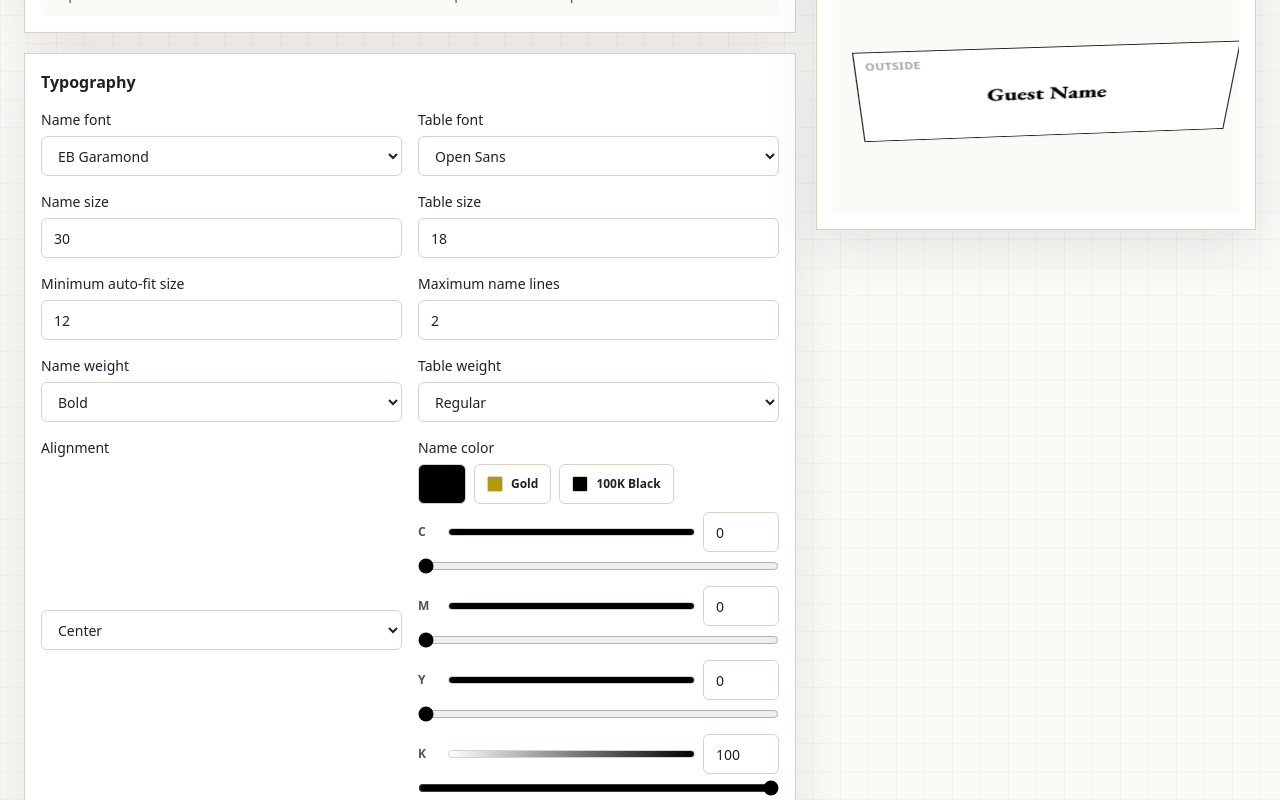
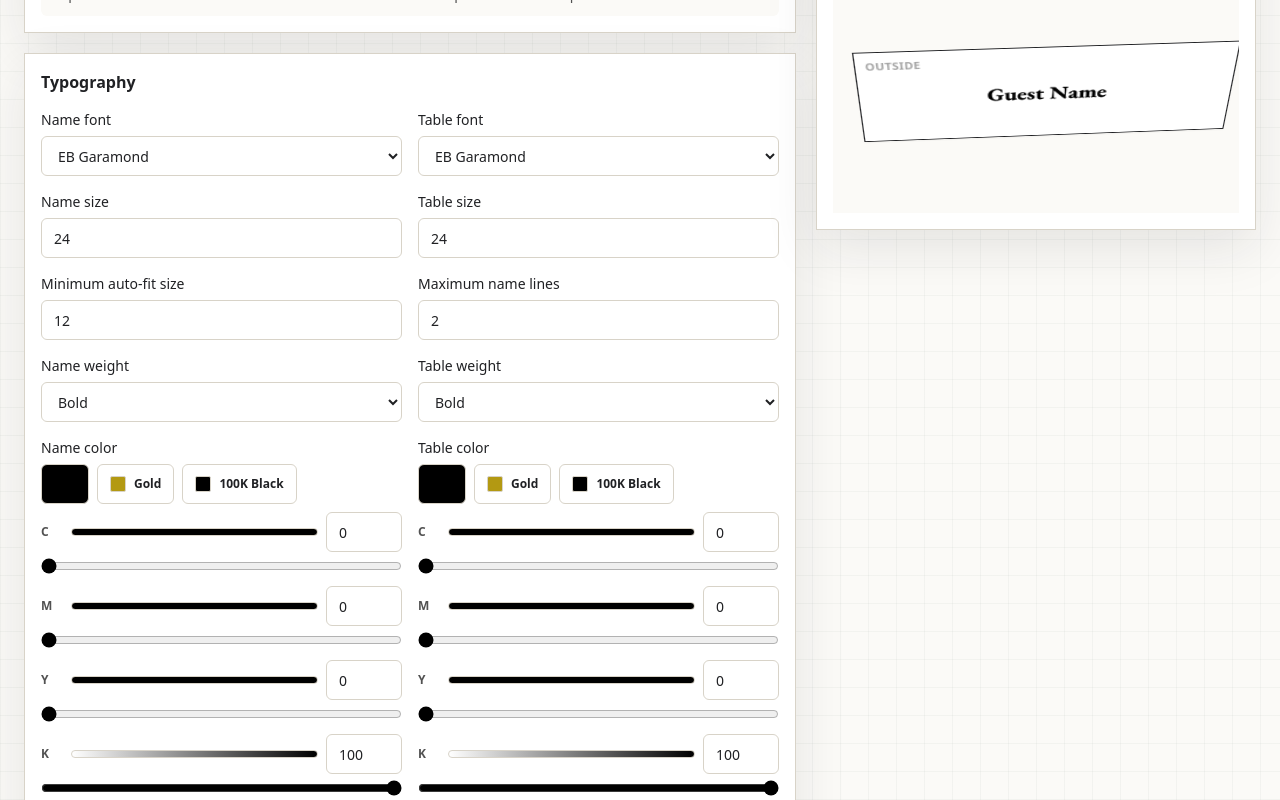
Before and after one commit to jacobrosenfeld/placecard-generator, a Next.js app: page /projects/new in a window 1280 px wide. Shown: the part 880-1680 px from the top of the page. Built offline with nearby package versions, Linux system fonts and the light colour scheme.

Commit message:
feat: update project typography defaults

```diff
--- a/package.json
+++ b/package.json
@@ -1,6 +1,6 @@
 {
   "name": "placecard-generator",
-  "version": "0.1.0",
+  "version": "0.1.1",
   "private": true,
   "license": "MIT",
   "scripts": {
--- a/src/app/projects/new/page.tsx
+++ b/src/app/projects/new/page.tsx
@@ -23,25 +23,23 @@ const defaultSettings: ProjectSettings = {
   unit: "in",
   foldType: "horizontal-tent",
   bleed: 0.125,
-  safeMargin: 0.125,
+  safeMargin: 0.25,
   outputMode: "single-up",
   includeLogo: false,
   nameText: {
     fontFamily: "eb-garamond",
-    fontSize: 30,
+    fontSize: 24,
     minFontSize: 12,
     fontWeight: "bold",
-    align: "center",
     uppercase: false,
     maxLines: 2,
     color: { mode: "cmyk", c: 0, m: 0, y: 0, k: 100 }
   },
   tableText: {
-    fontFamily: "open-sans",
-    fontSize: 18,
+    fontFamily: "eb-garamond",
+    fontSize: 24,
     minFontSize: 10,
-    fontWeight: "normal",
-    align: "center",
+    fontWeight: "bold",
     uppercase: false,
     maxLines: 1,
     color: { mode: "cmyk", c: 0, m: 0, y: 0, k: 100 }
--- a/src/components/TypographyControls.tsx
+++ b/src/components/TypographyControls.tsx
@@ -101,24 +101,6 @@ export function TypographyControls({
                 {FONT_WEIGHT_LABELS[weight]}
               </option>
             ))}
-          </select>
-        </Field>
-        <Field label="Alignment">
-          <select
-            className={controlClass}
-            value={settings.nameText.align}
-            onChange={(event) => {
-              const align = event.target.value as TextStyle["align"];
-              onChange({
-                ...settings,
-                nameText: updateTextStyle(settings.nameText, { align }),
-                tableText: updateTextStyle(settings.tableText, { align })
-              });
-            }}
-          >
-            <option value="center">Center</option>
-            <option value="left">Left</option>
-            <option value="right">Right</option>
           </select>
         </Field>
         <Field label="Name color">
--- a/src/lib/pdfGenerator.ts
+++ b/src/lib/pdfGenerator.ts
@@ -38,9 +38,7 @@ async function embedLogo(pdfDoc: PDFDocument, logo?: LogoSettings) {
   return undefined;
 }
 
-function textX(panel: Rect, lineWidth: number, align: TextStyle["align"]): number {
-  if (align === "left") return panel.x;
-  if (align === "right") return panel.x + panel.width - lineWidth;
+function textX(panel: Rect, lineWidth: number): number {
   return panel.x + (panel.width - lineWidth) / 2;
 }
 
@@ -109,7 +107,7 @@ function drawCenteredContent(params: {
   fitted.lines.forEach((line, index) => {
     const width = textRenderer.measureText(line, fitted.fontSize);
     const y = startY - logoGap - logoMaxHeight - fitted.lineHeight * (index + 1);
-    const x = textX(safePanel, width, style.align);
+    const x = textX(safePanel, width);
     textRenderer.drawLine({
       page,
       text: line,
--- a/src/types/placecard.ts
+++ b/src/types/placecard.ts
@@ -40,7 +40,6 @@ export type TextStyle = {
   fontSize: number;
   minFontSize: number;
   fontWeight: FontWeight;
-  align: "left" | "center" | "right";
   uppercase: boolean;
   maxLines: number;
   color: TextColor;
```
Also changed, not shown: 2 other files (tests, documents, lock files or other folders).
